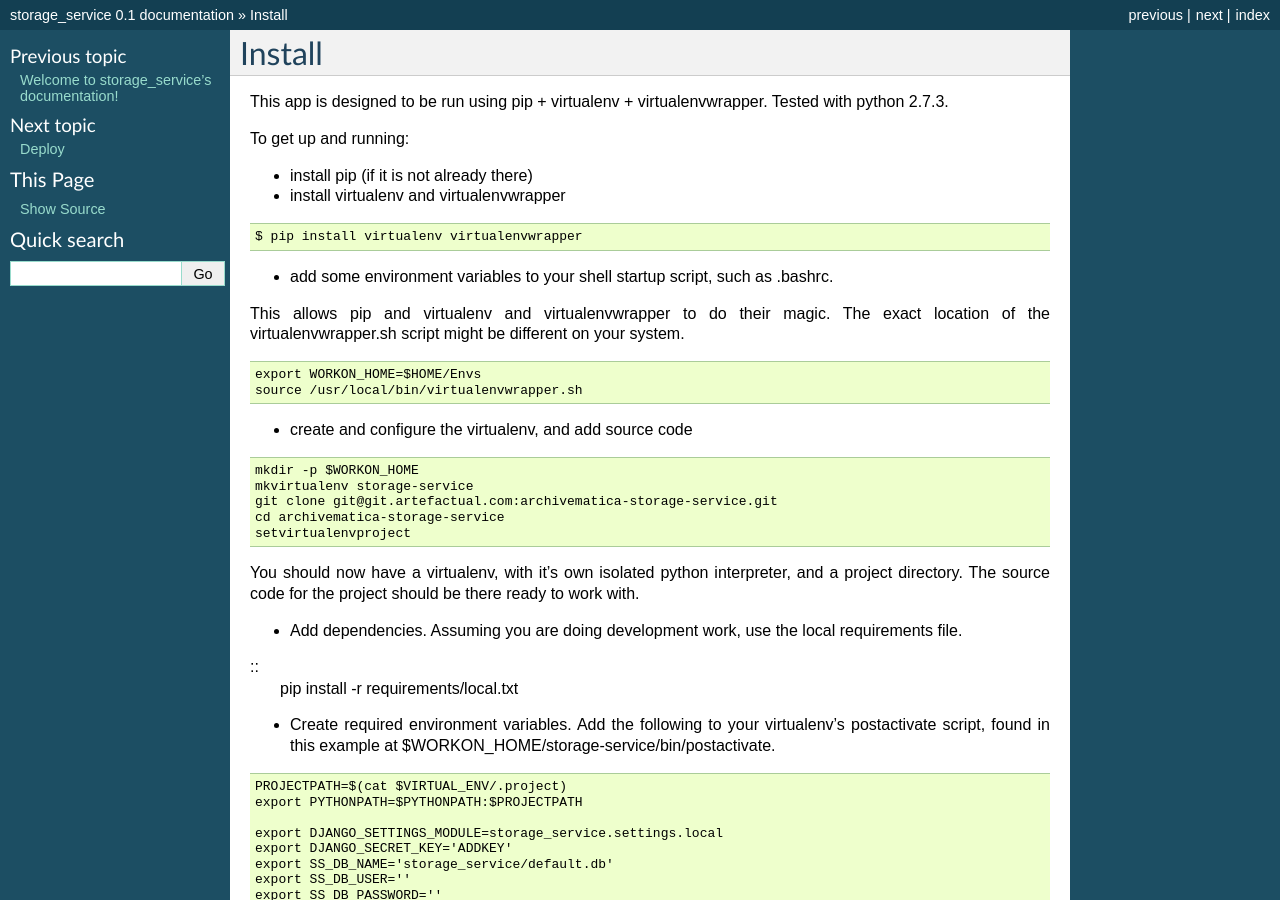
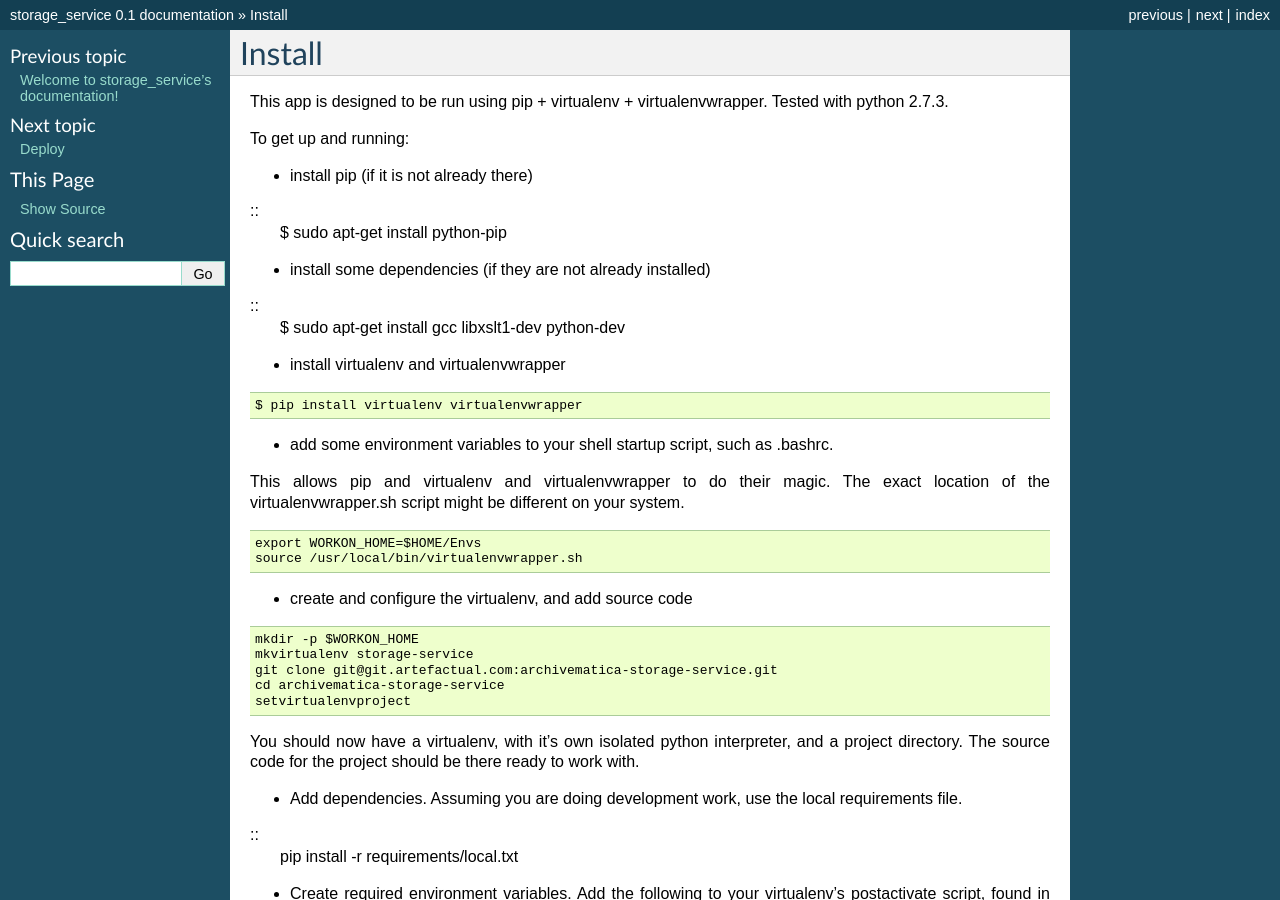
Before and after one commit to artefactual/archivematica-storage-service, a Sphinx documentation site: the page built from docs/install.rst, in a window 1280 px wide and 900 px high. Built offline with Sphinx 7.4.7, drawn with Linux system fonts in a browser that asks for light colours; pages that are not in the unit, such as notebooks, are missing from menus.

Commit message:
adding apt-get dependencies
required for installing on a bare ubuntu 12.04.3 install.

```diff
--- a/docs/install.rst
+++ b/docs/install.rst
@@ -11,6 +11,15 @@ Tested with python 2.7.3.
 To get up and running:
 
 * install pip (if it is not already there)
+
+::
+    $ sudo apt-get install python-pip
+
+* install some dependencies (if they are not already installed)
+
+::
+    $ sudo apt-get install gcc libxslt1-dev python-dev
+
 * install virtualenv and virtualenvwrapper
 
 ::
```
